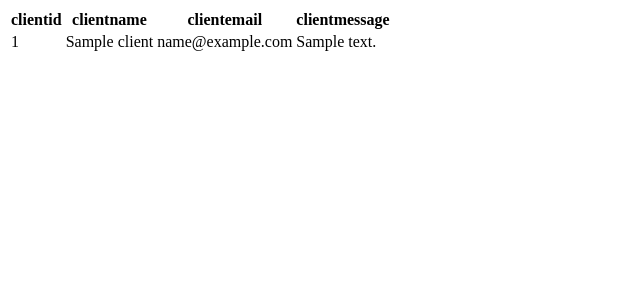
After one commit to EunbiYoon/Flask-Database, a Flask app: template templates/database.html in a window 1280 px wide. The commit adds this page. Shown: the top 300 px of the page, without its empty margins (0-640 px from the left). Run offline with Flask 2, Linux system fonts and the light colour scheme; the template is opened without the code that fills it: most values are stand-ins (such as "Sample title", 1, 10 or a date in 2020); some libraries are stand-ins or nearby versions.

Commit message:
adfadfadf

```diff
--- a/app.py
+++ b/app.py
@@ -1,20 +1,65 @@
 from flask import Flask, request, render_template
+from flask_mail import Mail,Message
+import smtplib
+from flask_sqlalchemy import SQLAlchemy
+from random import randint
+from flask_mysqldb import MySQL
 
 #forms.py
 from flask_wtf import FlaskForm
 from wtforms import StringField, TextAreaField, SubmitField
 from wtforms.validators import DataRequired, Length, Email
 import email_validator
-
 class ContactForm(FlaskForm):
     name=StringField('NAME',validators=[DataRequired('A full name is required'),Length(min=5, max=30)])
-    email=StringField('NAME',validators=[DataRequired('A correct email is required'),Email()])
-    message=StringField('NAME',validators=[DataRequired('A message is required'),Length(min=5, max=500)])
+    email=StringField('EMAIL',validators=[DataRequired('A correct email is required'),Email()])
+    message=TextAreaField('MESSAGE',validators=[DataRequired('A message is required'),Length(min=5, max=500)])
     submit=SubmitField('SEND')
 #forms.py
 
 app=Flask(__name__)
 app.config["SECRET_KEY"]="c54c76d0f1643a531b2109e24933bc59c20a3e06ab23d096"
+
+# #1- mail
+# app.config['MAIL_SERVER']='mail.eunbiyoon.com'
+# app.config['MAIL_PORT']='465'
+# app.config['MAIL_USER_SSL']=True
+# app.config['MAIL_USERNAME']='admin@eunbiyoon.com'
+# app.config['MAIL_PASSWORD']='Ella135!'
+# mail=Mail()
+# mail.init_app(app)
+
+# #2- sqlalchemy - sqlite
+# app.config['SQLALCHEMY_DATABASE_URI']="sqlite:///C:\\Users\\eunbi1.yoon\\Desktop\\Newer Folder\\sqlite\\test.db"
+# db=SQLAlchemy()
+# class Clients(db.Model):
+#     clientid=db.Column(db.Integer(),primary_key=True)
+#     clientname=db.Column(db.String(40))
+#     clientemail=db.Column(db.String(40))
+#     clientmessage=db.Column(db.String(500))
+#     def __repr__(self):
+#         return f"Clinets('(self.clientid)','(self.clientname)','(self.clientemail)','(self.clientmessage)')"
+# db.init_app(app)
+# with app.app_context():
+#     db.create_all()
+# db=SQLAlchemy()
+
+
+#3- mysql
+app.config['MYSQL_USER']='root'
+app.config['MYSQL_HOST']='localhost'
+app.config['MYSQL_DB']='mydatabase'
+mysql=MySQL()
+mysql.init_app(app)
+# #create database - if you cannot make table in workbench
+# with app.app_context():
+#      cur=mysql.connection.cursor()
+#      cur.execute('''
+#          CREATE TABLE
+#      ''')
+#      cur.close()
+
+
 
 @app.route("/",methods=["POST","GET"])
 @app.route("/home",methods=["POST","GET"])
@@ -24,16 +69,80 @@ def hello_world():
         name=form.name.data
         email=form.email.data
         message=form.message.data
+
+        # #1- send mail#
+        # print(name,email,message)
+        # msg=Message('Email from customer {}'.format(form.name.data), sender="admin@eunbiyoon.com", recipients=['yinyinbei0717@gmail.com'])
+        # msg.body='''Message from {} <{}>
+        #     this is a test. Here is the content of the message: {}
+        # '''.format(form.name.data, form.email.data, form.message.data)
+        # mail.send(msg)
+
+        # server=smtplib.SMTP_SSL('smtp.gmail.com:465')
+        # server.connect('smtp.googlemail.com',587)
+        # server.ehlo()
+        # server.login('emily.yoon717','Ella135!!!')
+        # msg='''Message form {} <{}>
+        # # This is a test. Here is the content of the message: {}
+        # # '''.format(form.name.data, form.email.data, form.message.data)
+        # server.sendmail("emily.yoon717@gmail.com","yinyinbei0717@gmail.com",msg)
+        # server.close()
+        # #send mail#
+
+        # #2- SEND Information to SQLite
+        # db.session.add(
+        #     Clients(
+        #         clientid=randint(0,1000000),
+        #         clientname=name,
+        #         clientemail=email,
+        #         clientmessage=message
+        #     )
+        # )
+        # db.session.commit()
+        # #SEND Information to SQLite
+
+
+        #3- send information into mysql
+        cur=mysql.connection.cursor()
+        cur.execute('''
+            INSERT INTO clients(clientid, clientname, clientemail, clientmessage)
+            VALUES(%s,%s,%s,%s);
+        ''', (randint(0,1000000),name,email,message))
+        mysql.connection.commit() #before closing this
+        cur.close()
+
+
+
         print(name,email,message)
         form.name.data, form.email.data, form.message.data="","",""
         return render_template("index.html",form=form, success=True)
     return render_template("index.html",form=form)
 
 
-@app.route("/project",methods=["POST","GET"])
+@app.route("/project")
 def project():
     return render_template("project.html")
 
 @app.route("/components")
 def components():
     return render_template("components.html")
+
+#2- sqllite
+# @app.route("/database")
+# def database():
+#     return render_template("database.html",clients=Clients.query.all())
+#     # filter --> return render_template("database.html",clinets=Clients.query.first(clientid="adfa"))
+
+#3- Mysql
+@app.route("/database")
+def database():
+    cur=mysql.connection.cursor()
+    cur.execute('''
+        SELECT clientmessage FROM clients;
+    ''')
+    data=cur.fetchall()
+    cur.close()
+    return "%s" % data
+
+if __name__ =="__main__":
+    app.run()
--- /dev/null
+++ b/templates/database.html
@@ -0,0 +1,31 @@
+<!DOCTYPE html>
+<html lang="en">
+<head>
+    <meta charset="UTF-8">
+    <meta http-equiv="X-UA-Compatible" content="IE=edge">
+    <meta name="viewport" content="width=device-width, initial-scale=1.0">
+    <title>Document</title>
+</head>
+<body>
+    <table>
+        <thread></thread>
+        <tr>
+            <th>clientid</th>
+            <th>clientname</th>
+            <th>clientemail</th>
+            <th>clientmessage</th>
+        </tr>
+        <tbody>
+            {% for client in clients %}
+            <tr>
+                <td> {{ client.clientid }} </td>
+                <td> {{ client.clientname }} </td>
+                <td> {{ client.clientemail }} </td>
+                <td> {{ client.clientmessage }} </td>
+            </tr>
+            {% endfor %}
+        </tbody>
+    </table>
+
+</body>
+</html>
--- a/templates/index.html
+++ b/templates/index.html
@@ -263,7 +263,6 @@
           <div class="card-container">
             <div class="card card-shadow col-xs-10 col-xs-offset-1 col-md-8 col-md-offset-2 reveal">
               <form action="/" method="POST" class="reveal-content">
-
                 {{ form.hidden_tag() }}
 
                 <div class="row">
```
Also changed, not shown: sqlite/test.db (added), 4 other files.
